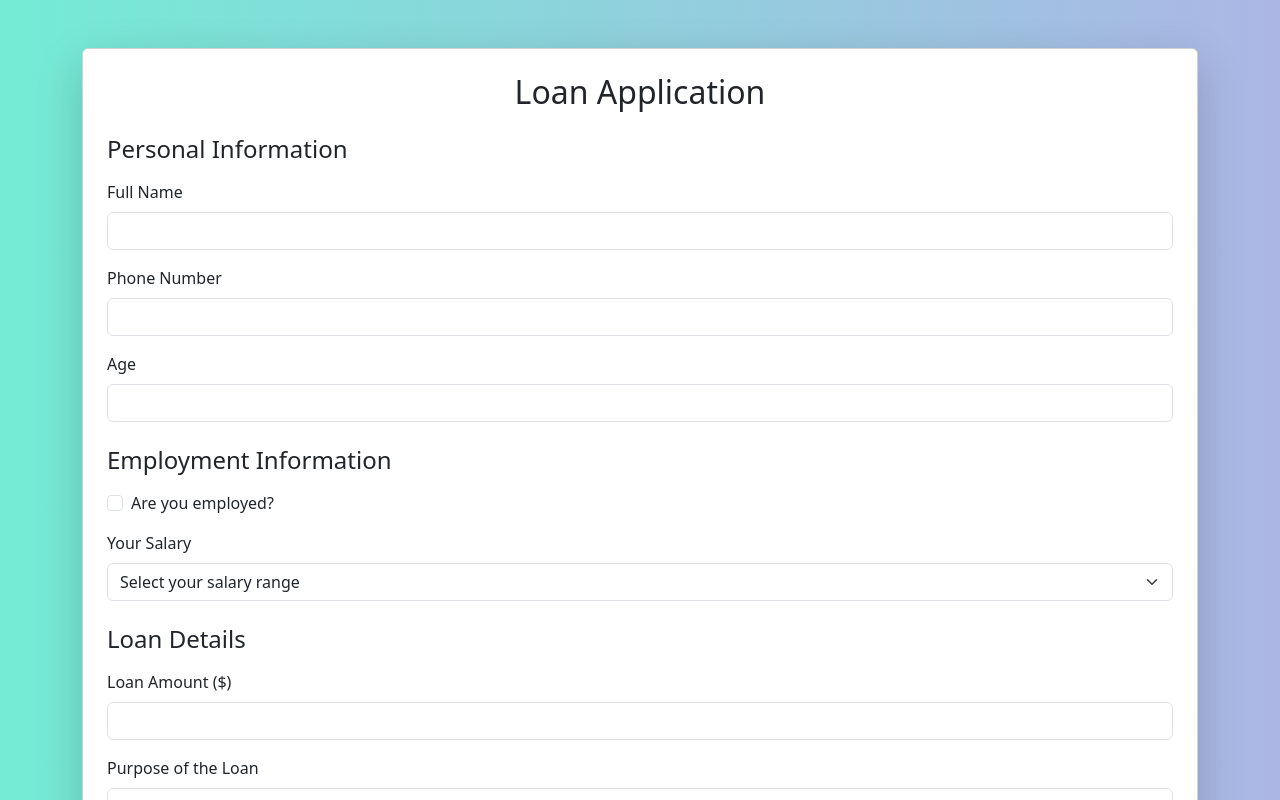
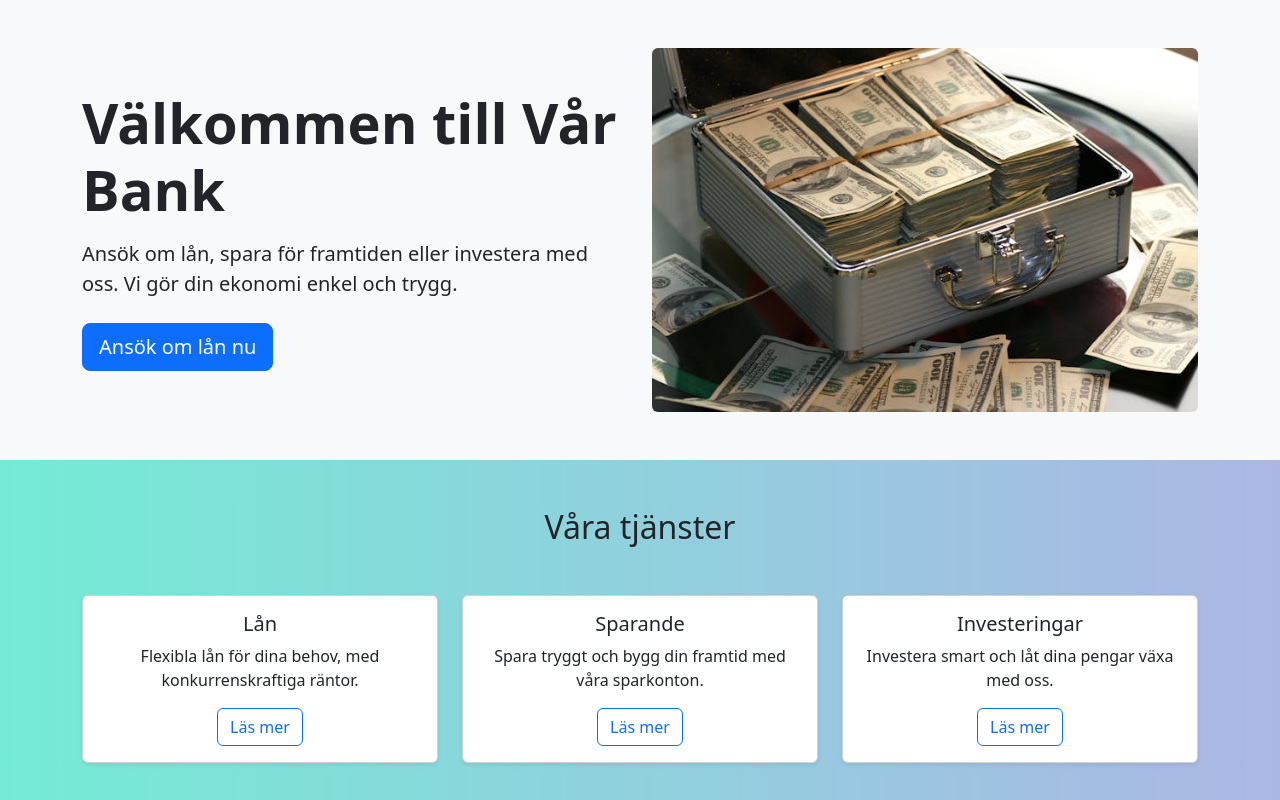
Before and after one commit to tombenrex/LoanApp, a React (Vite) app: page / in a window 1280 px wide. Shown: the top 800 px of the page. Built offline with nearby package versions, Linux system fonts and the light colour scheme.

Commit message:
fix of start page

```diff
--- a/package.json
+++ b/package.json
@@ -15,6 +15,8 @@
     "react": "^19.1.0",
     "react-dom": "^19.1.0",
     "react-hook-form": "^7.56.4",
+    "react-router-dom": "^7.6.1",
+    "route": "^0.2.5",
     "yup": "^1.6.1"
   },
   "devDependencies": {
--- a/src/App.jsx
+++ b/src/App.jsx
@@ -1,9 +1,17 @@
 import './App.css';
-
-import LoanForm from './components/LoanForm';
+import { BrowserRouter as Router, Routes, Route } from 'react-router-dom';
+import Home from './components/main/Home';
+import LoanForm from './components/form/LoanForm';
 
 function App() {
-  return <LoanForm />;
+  return (
+    <Router>
+      <Routes>
+        <Route path='/' element={<Home />} />
+        <Route path='/loan' element={<LoanForm />} />
+      </Routes>
+    </Router>
+  );
 }
 
 export default App;
--- a/src/components/PersonalInfo.jsx
+++ b/src/components/form/PersonalInfo.jsx
@@ -1,4 +1,3 @@
-import React from 'react';
 import { useFormContext } from 'react-hook-form';
 
 const PersonalInfo = () => {
--- /dev/null
+++ b/src/components/main/Home.jsx
@@ -0,0 +1,116 @@
+// import { Link } from 'react-router-dom';
+
+// export default function Home() {
+//   return (
+//     <div className='container mt-5 text-center'>
+//       <h1>Välkommen till LoanApp</h1>
+//       <p>
+//         Fyll i vårt låneformulär för att ansöka om ett lån snabbt och enkelt.
+//       </p>
+//       <Link to='/loan' className='btn btn-primary btn-lg'>
+//         Gå till låneformuläret
+//       </Link>
+//     </div>
+//   );
+// }
+
+import { Link } from 'react-router-dom';
+
+export default function Home() {
+  return (
+    <div className='d-flex flex-column min-vh-100'>
+      {/* Hero Section */}
+      <section className='bg-light py-5'>
+        <div className='container'>
+          <div className='row align-items-center'>
+            <div className='col-md-6 text-center text-md-start'>
+              <h1 className='display-4 fw-bold mb-3'>
+                Välkommen till Vår Bank
+              </h1>
+              <p className='lead mb-4'>
+                Ansök om lån, spara för framtiden eller investera med oss. Vi
+                gör din ekonomi enkel och trygg.
+              </p>
+              <Link to='/loan' className='btn btn-primary btn-lg'>
+                Ansök om lån nu
+              </Link>
+            </div>
+            <div className='col-md-6 d-none d-md-block'>
+              <img
+                src='/img/bank.jpg'
+                alt='Bank Services'
+                className='img-fluid rounded'
+              />
+            </div>
+          </div>
+        </div>
+      </section>
+
+      {/* Services Section */}
+      <section className='py-5'>
+        <div className='container'>
+          <h2 className='text-center mb-5'>Våra tjänster</h2>
+          <div className='row g-4'>
+            <div className='col-md-4'>
+              <div className='card h-100 shadow-sm text-center'>
+                <div className='card-body'>
+                  <i className='bi bi-piggy-bank fs-1 mb-3 text-primary'></i>
+                  <h5 className='card-title'>Lån</h5>
+                  <p className='card-text'>
+                    Flexibla lån för dina behov, med konkurrenskraftiga räntor.
+                  </p>
+                  <Link to='/loan' className='btn btn-outline-primary'>
+                    Läs mer
+                  </Link>
+                </div>
+              </div>
+            </div>
+            <div className='col-md-4'>
+              <div className='card h-100 shadow-sm text-center'>
+                <div className='card-body'>
+                  <i className='bi bi-wallet2 fs-1 mb-3 text-primary'></i>
+                  <h5 className='card-title'>Sparande</h5>
+                  <p className='card-text'>
+                    Spara tryggt och bygg din framtid med våra sparkonton.
+                  </p>
+                  <a href='#' className='btn btn-outline-primary'>
+                    Läs mer
+                  </a>
+                </div>
+              </div>
+            </div>
+            <div className='col-md-4'>
+              <div className='card h-100 shadow-sm text-center'>
+                <div className='card-body'>
+                  <i className='bi bi-graph-up fs-1 mb-3 text-primary'></i>
+                  <h5 className='card-title'>Investeringar</h5>
+                  <p className='card-text'>
+                    Investera smart och låt dina pengar växa med oss.
+                  </p>
+                  <a href='#' className='btn btn-outline-primary'>
+                    Läs mer
+                  </a>
+                </div>
+              </div>
+            </div>
+          </div>
+        </div>
+      </section>
+
+      {/* Footer */}
+      <footer className='bg-dark text-white py-4 mt-auto'>
+        <div className='container text-center'>
+          <p className='mb-0'>
+            &copy; 2025 Vår Bank. Alla rättigheter förbehållna.
+          </p>
+          <p>
+            Kontakta oss:{' '}
+            <a href='mailto:info@varbank.se' className='text-white'>
+              info@varbank.se
+            </a>
+          </p>
+        </div>
+      </footer>
+    </div>
+  );
+}
```
Also changed, not shown: img/bank.jpg (added), src/components/form/Comments.jsx (renamed from src/components/Comments.jsx), src/components/form/Confirmation.jsx (renamed from src/components/Confirmation.jsx), src/components/form/EmploymentInfo.jsx (renamed from src/components/EmploymentInfo.jsx), src/components/form/LoanDetails.jsx (renamed from src/components/LoanDetails.jsx), src/components/form/LoanForm.jsx (renamed from src/components/LoanForm.jsx), 1 other file (tests, documents, lock files or other folders).
